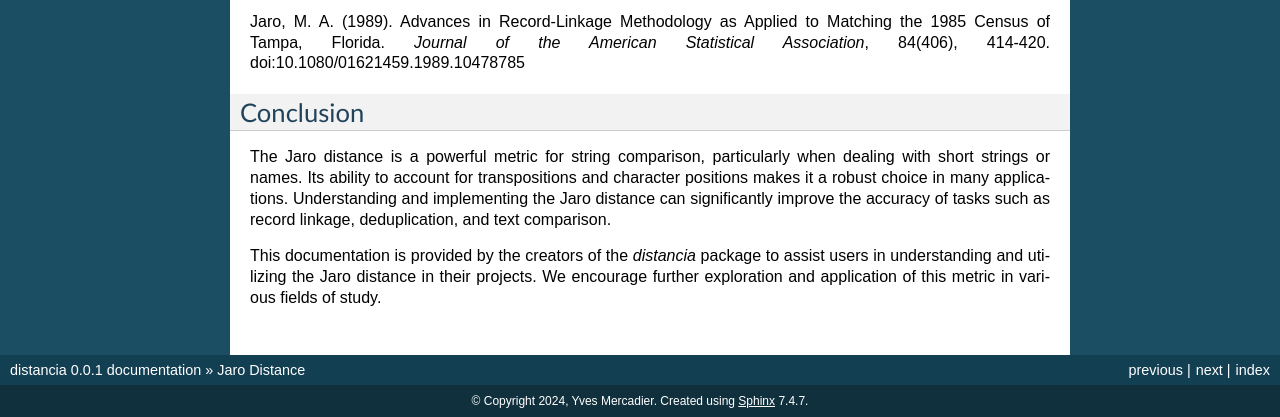
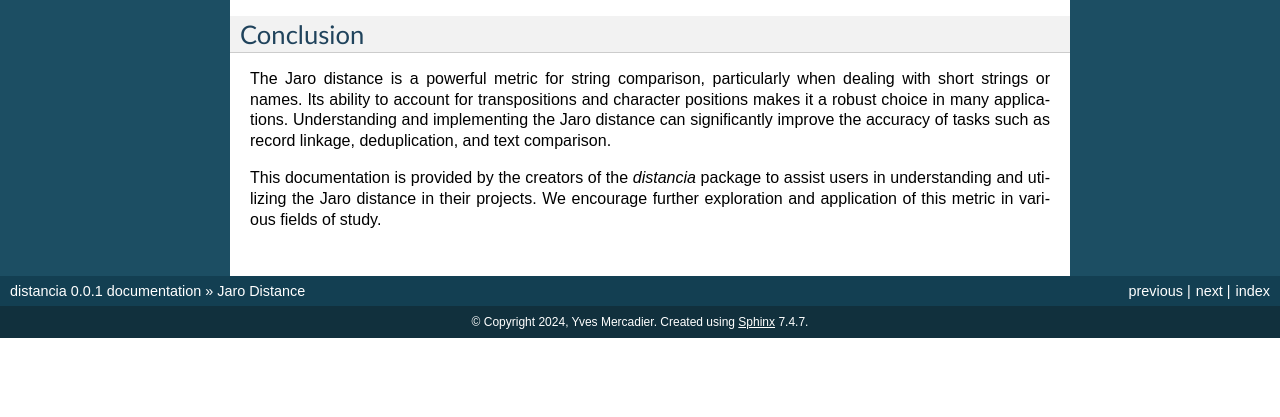
Before and after one commit to ym001/distancia, a Sphinx documentation site: the page built from docs/Jaro.rst, in a window 1280 px wide and 900 px high, scrolled down 1489 px, cut to the strip 483-900 px from the top of the window. Built offline with Sphinx 7.4.7, drawn with Linux system fonts in a browser that asks for light colours; pages that are not in the unit, such as notebooks, are missing from menus; after the commit the page ends 2310 px from its top, so only the background shows below that.

Commit message:
Update Jaro.rst

```diff
--- a/docs/Jaro.rst
+++ b/docs/Jaro.rst
@@ -99,8 +99,6 @@ The seminal paper by Matthew A. Jaro:
 
     Jaro
 
-Jaro, M. A. (1989). Advances in Record-Linkage Methodology as Applied to Matching the 1985 Census of Tampa, Florida. *Journal of the American Statistical Association*, 84(406), 414-420. doi:10.1080/01621459.1989.10478785
-
 Conclusion
 ----------
 
```
